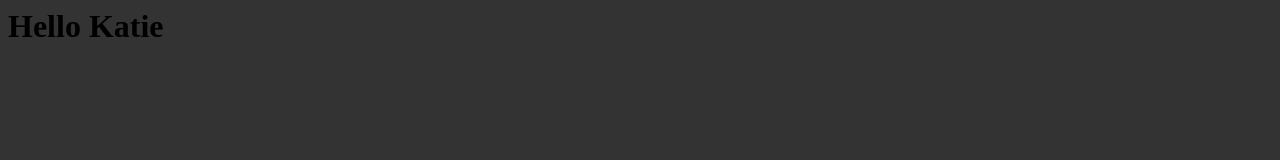
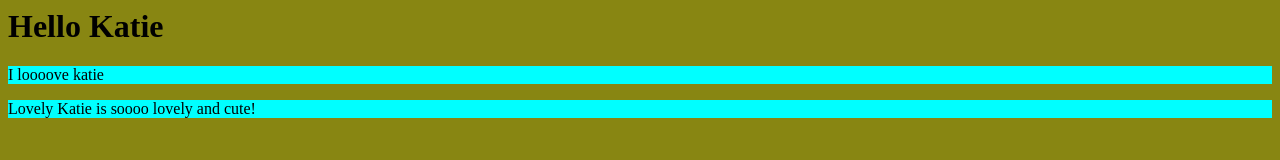
Before and after one commit to katienanami/katienanami.github.io, a plain HTML site: page index.html in a window 1280 px wide. Drawn offline with Linux system fonts and the light colour scheme.

Commit message:
lovely update

```diff
--- a/index.html
+++ b/index.html
@@ -5,11 +5,16 @@
     </script>
     <style>
       body {
-        background-color: #333333;
+        background-color: #888612;
+      }
+      p {
+        background-color: aqua;
       }
     </style>
   </head>
   <body>
     <h1>Hello Katie</h1>
+    <p>I loooove katie</p>
+    <p>Lovely Katie is soooo lovely and cute!</p>
   </body>
 </html>
```
